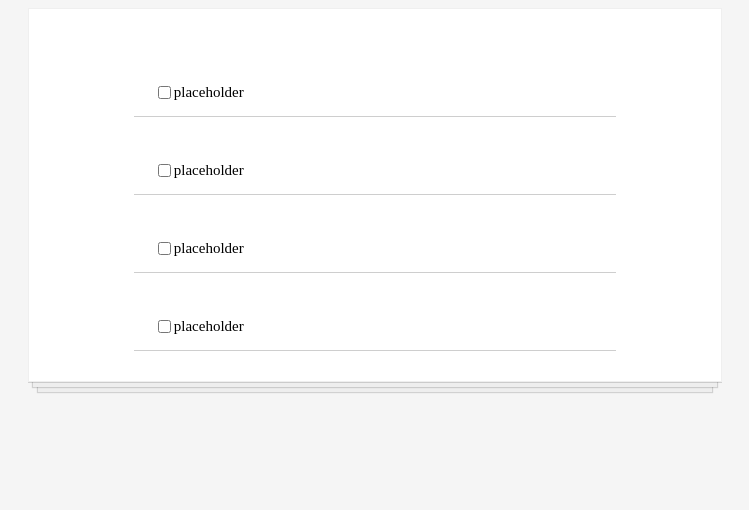
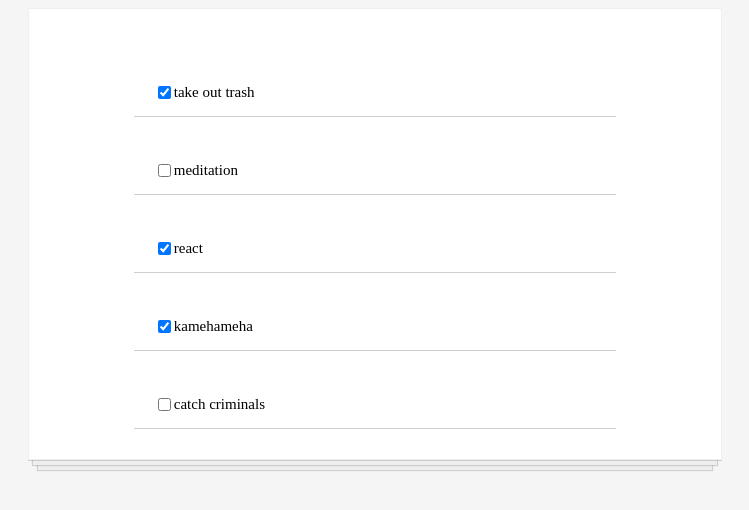
Before and after one commit to Subin-Panta/SubinTodolist, a React (Create React App) app: page / in a window 1280 px wide. Shown: the top 510 px of the page, without its empty margins (265-1014 px from the left). Built offline with nearby package versions, Linux system fonts and the light colour scheme.

Commit message:
added data from a data file

```diff
--- a/src/App.js
+++ b/src/App.js
@@ -1,12 +1,11 @@
 import React from 'react'
-import ToDoItem from './components/ToDoItem'
+import TodoData from './data/TodoData'
+import ToDoitem from './components/ToDoItem'
 function App() {
+  const Data = TodoData.map(data => <ToDoitem key={data.id} item={data} />)
   return (
    <div className="todo-list">
-    <ToDoItem/>
-    <ToDoItem/>
-    <ToDoItem/>
-    <ToDoItem/>
+    {Data}
   </div>
   )
 }
--- a/src/components/ToDoItem.js
+++ b/src/components/ToDoItem.js
@@ -1,10 +1,10 @@
 import React from 'react'
-function ToDoItem ()
+function ToDoItem (props)
 {
     return(
         <div className="todo-item">
-        <input type="checkbox" />
-        <p>placeholder</p>
+        <input type="checkbox" checked={props.item.completed} />
+        <p>{props.item.text}</p>
         </div>
     )
 }
--- /dev/null
+++ b/src/data/TodoData.js
@@ -0,0 +1,28 @@
+const TodoData =[
+    {
+       id : 1,
+       text: "take out trash",
+       completed: true
+    },
+    {
+        id : 2,
+        text: "meditation",
+        completed: false
+    },
+    {
+        id : 3,
+        text: "react",
+        completed: true
+    },
+    {
+        id : 4,
+        text: "kamehameha",
+        completed: true
+    },
+    {
+        id : 5,
+        text: "catch criminals",
+        completed: false
+    }
+]
+export default TodoData
```
